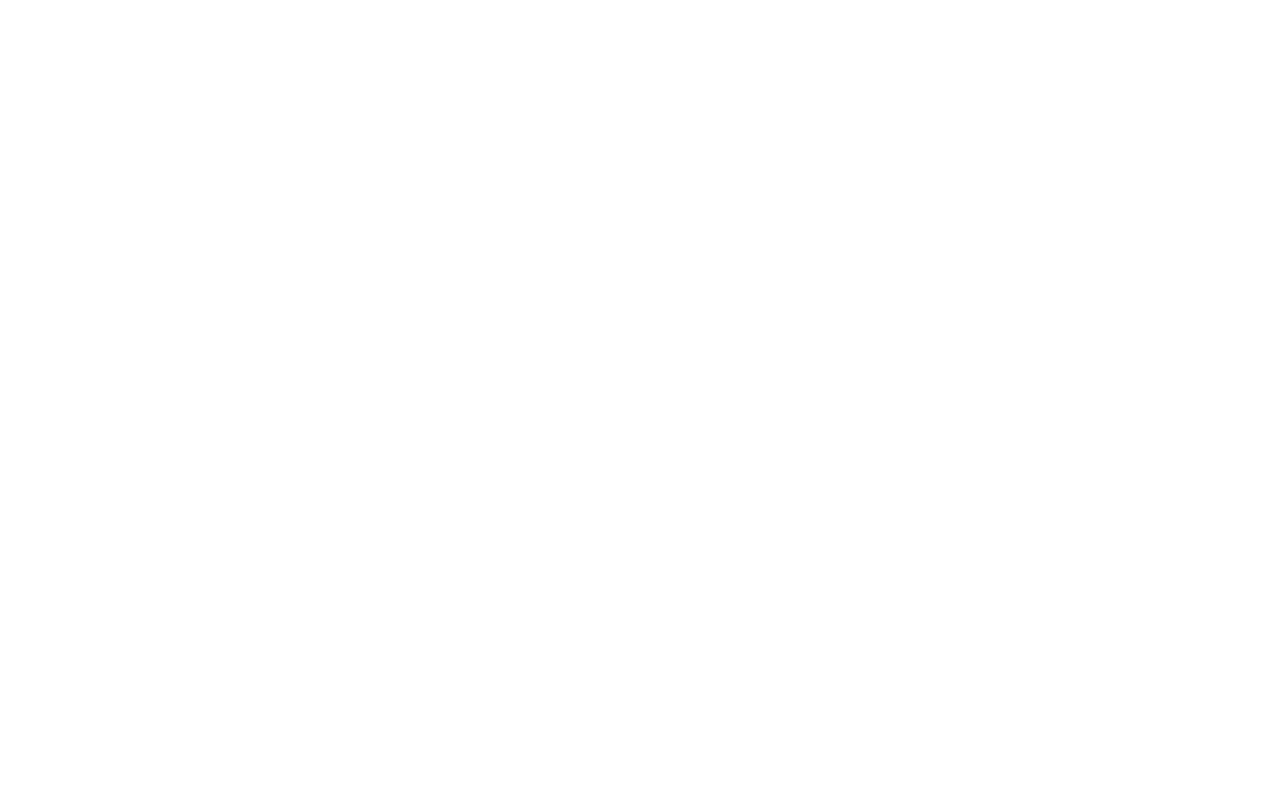
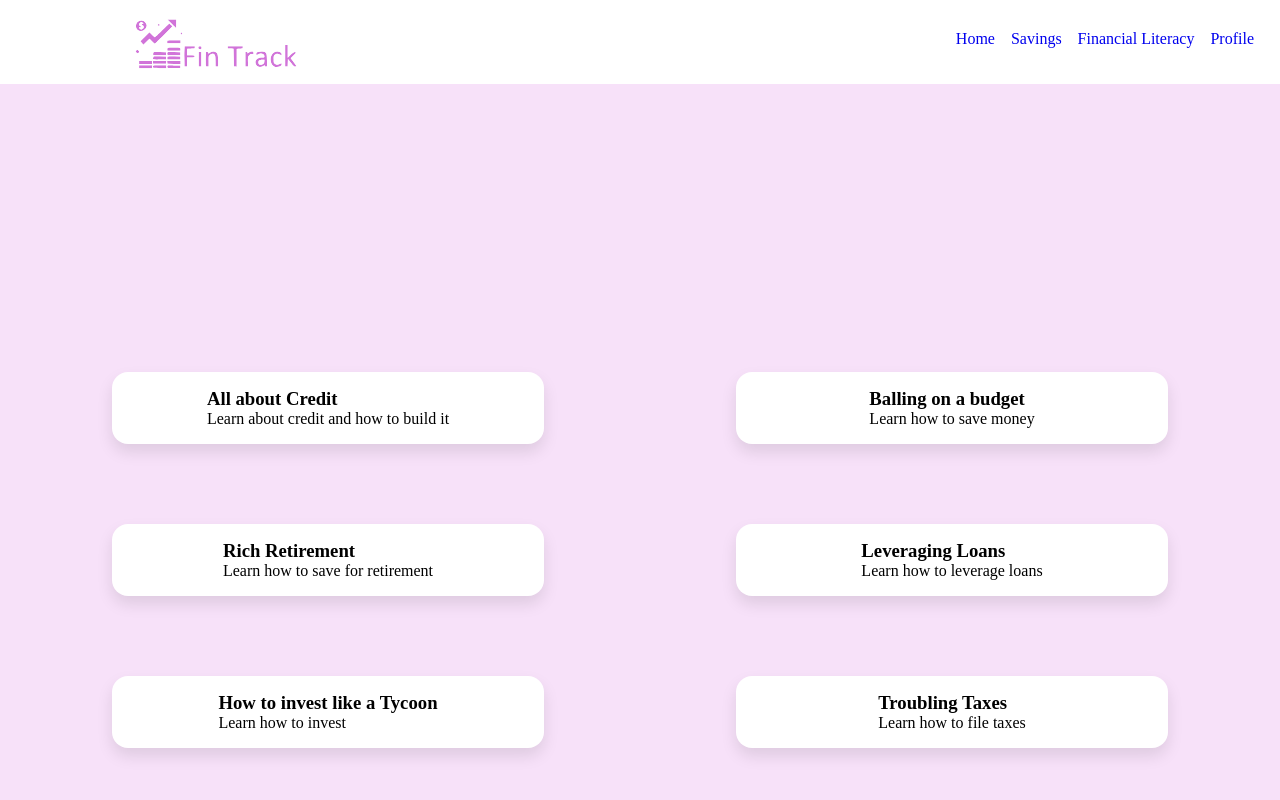
Before and after one commit to Efosa-3012/FinTrack, a React (Create React App) app in the folder fin-track/: page /education in a window 1280 px wide. Before the commit this address had no page. Shown: the top 800 px of the page. Built offline with nearby package versions, Linux system fonts and the light colour scheme.

Commit message:
Updates from Heritage on the app

```diff
--- a/fin-track/src/App.js
+++ b/fin-track/src/App.js
@@ -1,12 +1,13 @@
 import Home from "./pages/home/Home";
+import Education from "../src/pages/Education/Education.jsx"
 import { BrowserRouter as Router, Route, Routes } from 'react-router-dom';
 
 function App() {
   return (
     <Routes>
       <Route path="/" element={<Home/>}/>
-      {/* <Route path="/" element={<Home/>}/>
-      <Route path="/" element={<Home/>}/> */}
+      <Route path="/education" element={<Education/>}/>
+      {/* <Route path="/" element={<Home/>}/>  */}
       {/* <Route path="/" element={<FinancialLiteracy/>}/> */}
     </Routes>
 
--- a/fin-track/src/components/Education/Education.css
+++ b/fin-track/src/components/Education/Education.css
@@ -10,6 +10,7 @@
     background-color: #fff;
     box-shadow: 0 0.5rem 1rem rgba(0, 0, 0, 0.1);
     transition: all 0.3s ease-in-out;
+
     &:hover {
         transform: translateY(-0.5rem);
         box-shadow: 0 1rem 2rem rgba(0, 0, 0, 0.2);
--- a/fin-track/src/components/Education/Education.jsx
+++ b/fin-track/src/components/Education/Education.jsx
@@ -10,8 +10,8 @@
                 <i className={icon}></i>
             </div>
             <div className="card__content">
-                <h3 className="card__title">Test card</h3>
-                <p className="card__description">Test Description</p>
+                <h3 className="card__title">{title}</h3>
+                <p className="card__description">{description}</p>
             </div>
         </div>
     )
--- a/fin-track/src/components/header/Header.jsx
+++ b/fin-track/src/components/header/Header.jsx
@@ -18,7 +18,7 @@
             <Link to={"/"}>Savings</Link>
           </li>
           <li>
-            <Link to={"/"}>Financial Literacy</Link>
+            <Link to={"/education"}>Financial Literacy</Link>
           </li>
           <li>
             <Link to={"/"}>Profile</Link>
--- a/fin-track/src/pages/Education/Education.css
+++ b/fin-track/src/pages/Education/Education.css
@@ -1,17 +1,33 @@
+.cards{
+    background-color: #F7E1F9;
+    column-gap:5rem;
+    height:53rem
+
+    /* height: 83vh; */
+    /* height:83vh; */
+}
+
+
+
 .card-div{
+    column-gap:5rem;
+    /* background-color: #7a4e7e; */
+    row-gap: 5rem;
     display: flex;
     flex-direction: row;
     flex-wrap: wrap;
-    justify-content: space-around;
+    justify-content: space-evenly;
     align-items: center;
-    align-content: center;
-    margin: 0 auto;
-    width: 100%;
-    height: 100%;
-    padding: 0 10px;
-    box-sizing: border-box;
-    background-color: #ffffff;
-    border-radius: 10px;
+    padding-top: 18rem;
+    /* margin:auto; */
+    /* align-content: center;  */
+    /* margin: 0 auto; */
+    /* width: 100%;
+    height: 100%; */
+    /* padding: 0 10px; */
+    /* box-sizing: border-box; */
+    /* background-color: #ffffff; */
+    /* border-radius: 10px;
     margin-top: 20px;
-    margin-bottom: 20px;
+    margin-bottom: 20px; */
 }
--- a/fin-track/src/pages/Education/Education.jsx
+++ b/fin-track/src/pages/Education/Education.jsx
@@ -1,30 +1,70 @@
-import React from 'react'
-import Header from '../../components/header/Header'
-import Education from '../../components/Education/Education'
-import './Education.css'
+import "./Education.css";
+import React from "react";
+import Footer from "../../components/footer/Footer";
+import Header from "../../components/header/Header";
+import Education from "../../components/Education/Education";
 //import "//home/Home.css"
 
-
 const Edu = () => {
+  const arr = [
+    {
+      id: 1,
+      Title: "All about Credit",
+      Description: "Learn about credit and how to build it",
+      Image:
+        "https://images.unsplash.com/photo-1519680772-3b7b1b1b5b1c?ixid=MnwxMjA3fDB8MHxzZWFyY2h8Mnx8Y3JlZGl0JTIwY2FyZCUyMGNvbnRlbnR8ZW58MHx8MHx8&ixlib=rb-1.2.1&w=1000&q=80",
+    },
+    {
+      id: 2,
+      Title: " Balling on a budget",
+      Description: "Learn how to save money",
+      Image:
+        "https://images.unsplash.com/photo-1519680772-3b7b1b1b5b1c?ixid=MnwxMjA3fDB8MHxzZWFyY2h8Mnx8Y3JlZGl0JTIwY2FyZCUyMGNvbnRlbnR8ZW58MHx8MHx8&ixlib=rb-1.2.1&w=1000&q=80",
+    },
+    {
+      id: 3,
+      Title: "Rich Retirement",
+      Description: "Learn how to save for retirement",
+      Image:
+        "https://images.unsplash.com/photo-1519680772-3b7b1b1b5b1c?ixid=MnwxMjA3fDB8MHxzZWFyY2h8Mnx8Y3JlZGl0JTIwY2FyZCUyMGNvbnRlbnR8ZW58MHx8MHx8&ixlib=rb-1.2.1&w=1000&q=80",
+    },
+    {
+      id: 4,
+      Title: "Leveraging Loans",
+      Description: "Learn how to leverage loans",
+      Image:
+        "https://images.unsplash.com/photo-1519680772-3b7b1b1b5b1c?ixid=MnwxMjA3fDB8MHxzZWFyY2h8Mnx8Y3JlZGl0JTIwY2FyZCUyMGNvbnRlbnR8ZW58MHx8MHx8&ixlib=rb-1.2.1&w=1000&q=80",
+    },
+    {
+      id: 5,
+      Title: "How to invest like a Tycoon",
+      Description: "Learn how to invest",
+      Image:
+        "https://images.unsplash.com/photo-1519680772-3b7b1b1b5b1c?ixid=MnwxMjA3fDB8MHxzZWFyY2h8Mnx8Y3JlZGl0JTIwY2FyZCUyMGNvbnRlbnR8ZW58MHx8MHx8&ixlib=rb-1.2.1&w=1000&q=80",
+    },
+    {
+      id: 6,
+      Title: "Troubling Taxes",
+      Description: "Learn how to file taxes",
+      Image:
+        "https://images.unsplash.com/photo-1519680772-3b7b1b1b5b1c?ixid=MnwxMjA3fDB8MHxzZWFyY2h8Mnx8Y3JlZGl0JTIwY2FyZCUyMGNvbnRlbnR8ZW58MHx8MHx8&ixlib=rb-1.2.1&w=1000&q=80",
+    },
+  ];
   return (
     <div>
-    <Header/>
-
-    <div className='card-div'>
-        <Education/>
-        <Education/>
-        <Education/>
+      <Header />
+      <div className="cards">
+        <div className="card-div">
+          {arr.map((item, idx) => (
+            <Education key={idx} title={item.Title} description={item.Description} />
+          ))}
+        </div>
+      </div>
+      <Footer />
     </div>
-    <div className='card-div'>
-        <Education/>
-        <Education/>
-        <Education/>
-    </div>
-    </div>
-  )
-}
+  );
+};
 
 //style the card div in css to have multiple cards in a grid
 
-
-export default Edu
+export default Edu;
```
Also changed, not shown: 1 other file (tests, documents, lock files or other folders).
